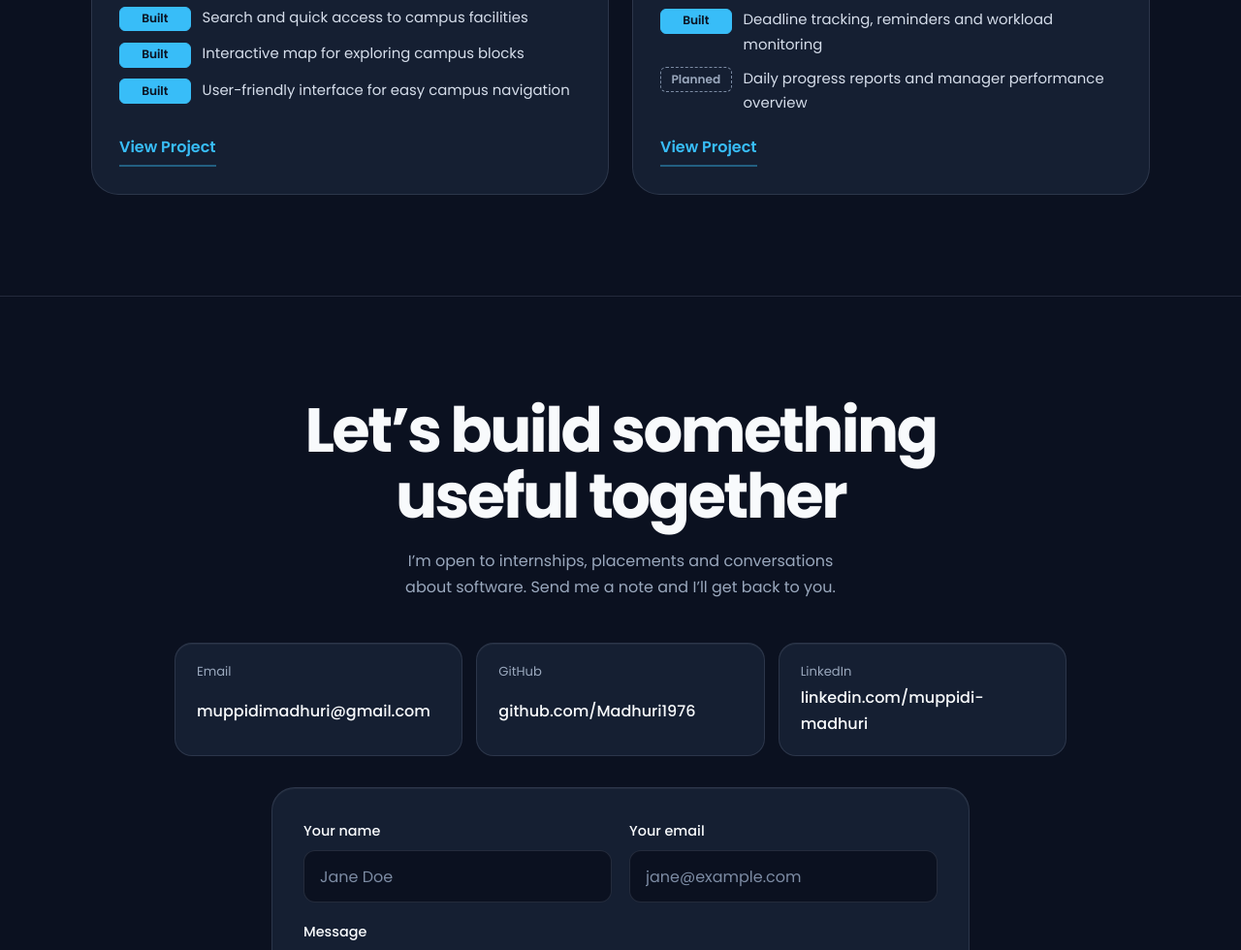
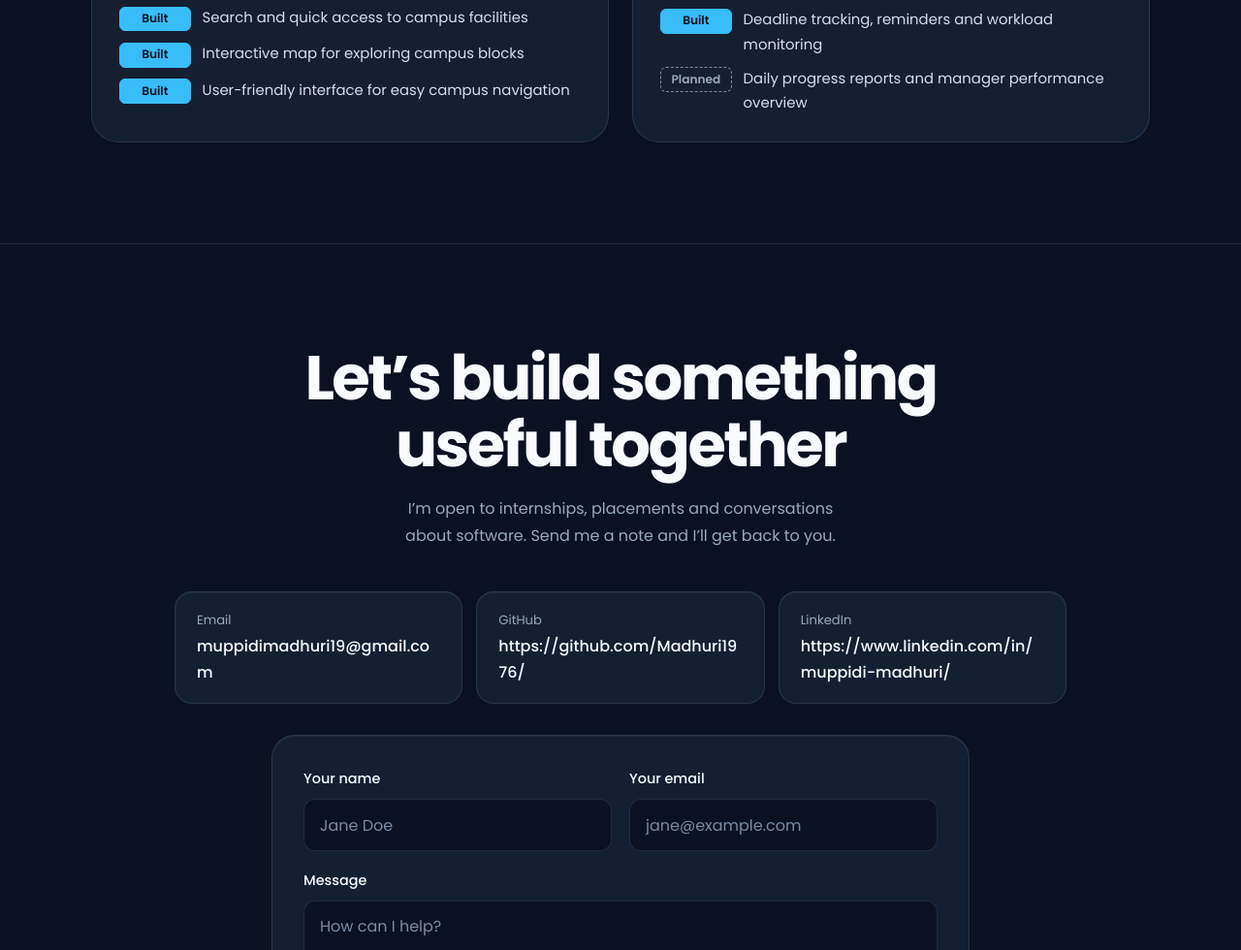
Before and after one commit to Madhuri1976/madhuri-portfolio, a plain HTML site: page index.html in a window 1280 px wide. Shown: the part 3263-4243 px from the top of the page at 97% size. Drawn offline with Linux system fonts and the light colour scheme.

Commit message:
index.html

```diff
--- a/index.html
+++ b/index.html
@@ -6,19 +6,14 @@
   <title>Madhuri | Portfolio</title>
   <meta name="description" content="Portfolio of Muppidi Madhuri, a B.Tech Computer Science and Engineering student building useful software and learning new technologies.">
   <meta name="theme-color" content="#0B1120">
-
-  <!-- Poppins (falls back to system fonts if offline) -->
   <link rel="preconnect" href="https://fonts.googleapis.com">
   <link rel="preconnect" href="https://fonts.gstatic.com" crossorigin>
   <link href="https://fonts.googleapis.com/css2?family=Poppins:wght@300;400;500;600;700&amp;display=swap" rel="stylesheet">
 
   <link rel="stylesheet" href="style.css">
 </head>
-
 <body>
-  <!-- Reading progress bar (CSS scroll-driven animation; hidden in browsers that don't support it) -->
   <div class="progress" aria-hidden="true"></div>
-
   <a class="skip-link" href="#main">Skip to content</a>
 
   <!-- ===================== HEADER / NAVIGATION ===================== -->
@@ -63,8 +58,6 @@
             <a class="btn btn-ghost" href="#contact">Contact Me</a>
           </div>
         </div>
-
-        <!-- A software stack, drawn in CSS 3D. Hover it, or scroll the page, and the layers spread apart. -->
         <div class="stack-scene" role="img" aria-label="Illustration of a software stack with four layers: programming, web, databases and tools">
           <div class="stack">
             <div class="layer" style="--i:0; --t:0.08"><span>Tools</span></div>
@@ -99,8 +92,6 @@
           </div>
 
           <aside class="profile-card" aria-label="Profile summary">
-            <!-- To use a real photo: replace the .avatar div with
-                 <img class="avatar" src="images/profile.jpg" alt="Portrait of Madhuri"> -->
             <div class="profile-top">
               <div class="avatar" role="img" aria-label="Profile photo placeholder for Madhuri"><span>M</span></div>
               <div>
@@ -198,8 +189,6 @@
 
           <!-- Project 1 -->
           <article class="project">
-            <!-- Replace the svg inside .frame-body with your real screenshot:
-                 <img src="images/campus-navigation.png" alt="Campus Navigation System screenshot"> -->
             <div class="frame" aria-hidden="true">
               <div class="frame-bar"><span class="d"></span><span class="d"></span><span class="d"></span><span class="frame-url">Screenshot placeholder</span></div>
               <div class="frame-body">
@@ -227,7 +216,6 @@
               <div class="tag-group">
                 <p class="tag-title">Technologies</p>
                 <ul class="tags">
-                  <!-- Replace these placeholders with the technologies you actually used -->
                   <li class="tag">Flutter</li>
                   <li class="tag">Dart</li>
                   <li class="tag">Google Maps API</li>
@@ -243,9 +231,6 @@
     <li><span class="badge badge-done">Built</span>User-friendly interface for easy campus navigation</li>
 </ul>
 
-
-              <!-- Replace href with your real project or repository URL -->
-              <a class="card-link" href="#projects" aria-label="View Campus Navigation System project (link to be added)">View Project</a>
             </div>
           </article>
 
@@ -289,9 +274,6 @@
     <li><span class="badge badge-done">Built</span>Deadline tracking, reminders and workload monitoring</li>
     <li><span class="badge badge-plan">Planned</span>Daily progress reports and manager performance overview</li>
 </ul>
-
-              <!-- Replace href with your real project or repository URL -->
-              <a class="card-link" href="#projects" aria-label="View Employee Task Management (link to be added)">View Project</a>
             </div>
           </article>
 
@@ -311,24 +293,22 @@
         </header>
 
         <ul class="contact-links">
-          <!-- Replace each placeholder with your real details -->
           <li>
             <a href="mailto:your.email@example.com">
               <span>Email</span>
-              muppidimadhuri@gmail.com
+              muppidimadhuri19@gmail.com
             </a>
           </li>
           <li>
             <a href="https://github.com/your-username" rel="noopener">
               <span>GitHub</span>
-              github.com/Madhuri1976
+              https://github.com/Madhuri1976/
             </a>
           </li>
           <li>
             <a href="https://www.linkedin.com/in/your-profile" rel="noopener">
               <span>LinkedIn</span>
-             linkedin.com/muppidi-madhuri
-
+              https://www.linkedin.com/in/muppidi-madhuri/
             </a>
           </li>
         </ul>
```
